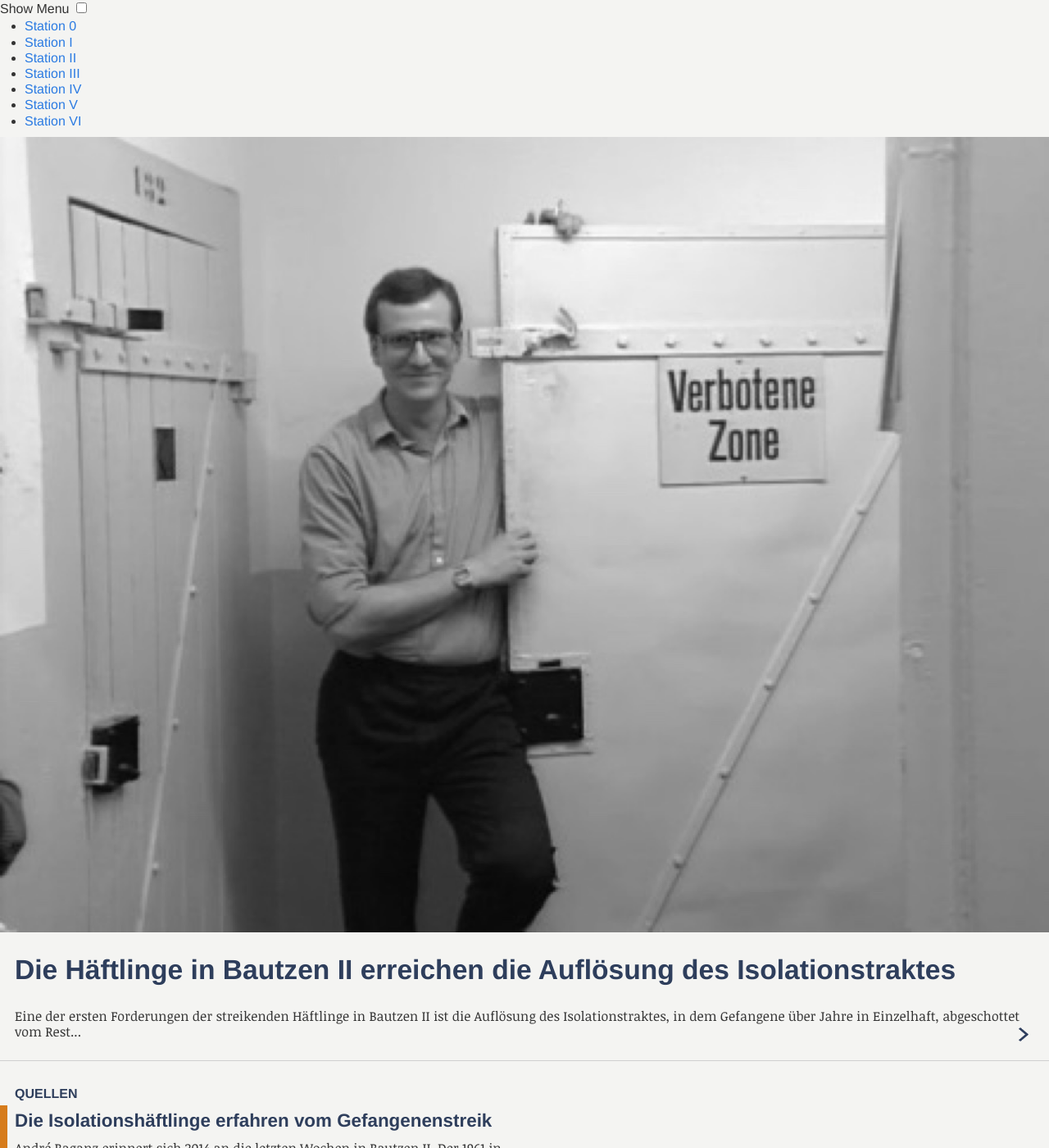
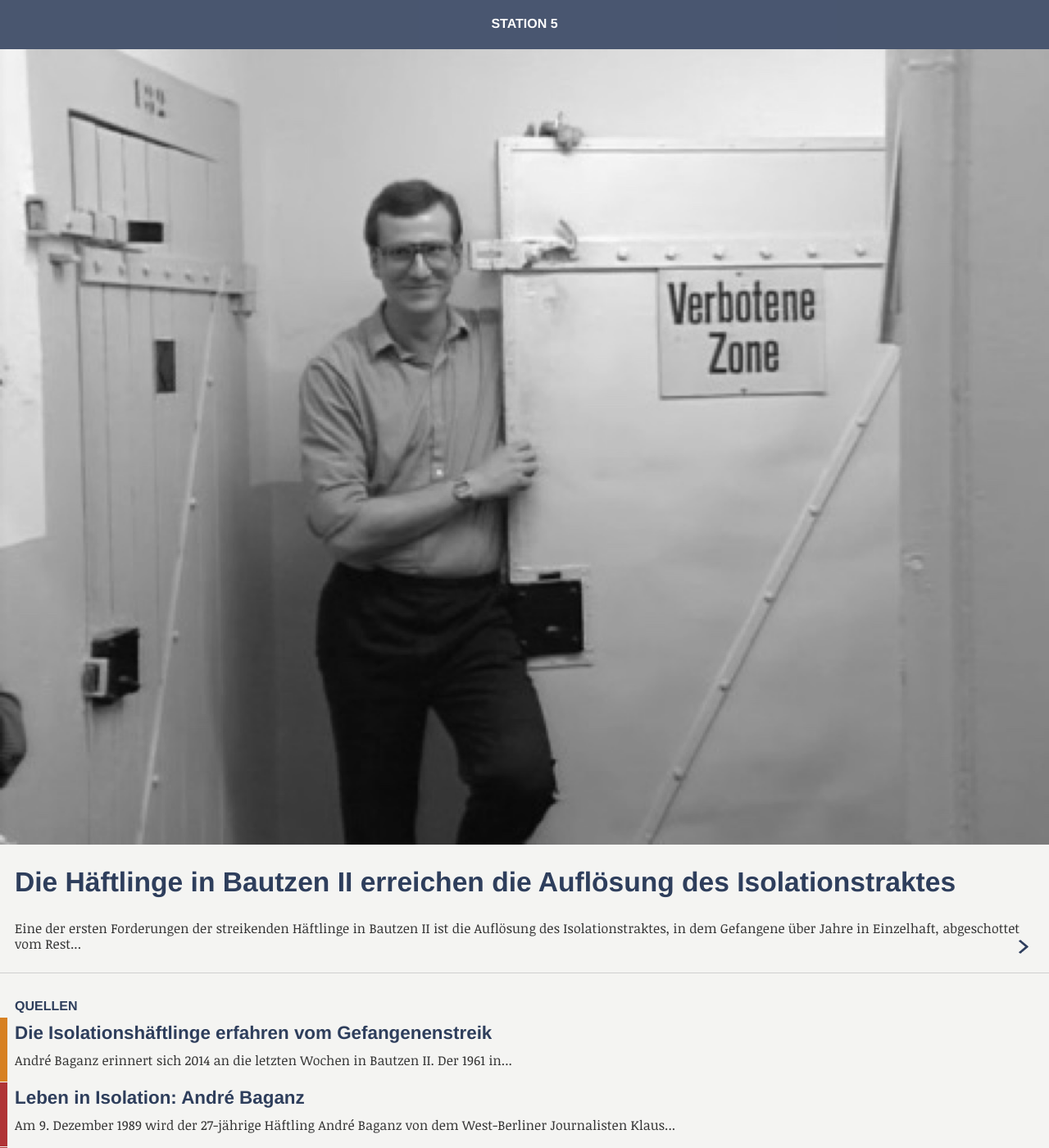
Before and after one commit to nandorocker/bautzen-tour, a Jekyll site: the page built from station-5/index.html, in a window 1280 px wide and 1400 px high. Shown: the whole window at 82% size. Built offline with Jekyll 4.4.1, drawn with Linux system fonts in a browser that asks for light colours; nearby versions of some CDN libraries.

Commit message:
Title bar and nav bars working
No glory, but it works. Still could be a bit more modular.

```diff
--- a/_includes/header-info.html
+++ b/_includes/header-info.html
@@ -3,7 +3,7 @@
 <![endif]-->
 
 <!-- Add your site or application content here -->
-<nav class="title-bar">
+<nav class="top-bar title-bar">
     <ul>
         <li class="title-bar-left"><a href="{{ site.baseurl }}/station-{{ page.station }}"><img src="/assets/icon-close.svg" alt="Schließen" class="nav-icon"></a>
         <li class="title-bar-right"><a href="{{ site.baseurl }}/index.html" class="title">Info</a></li>
--- a/_includes/header-source.html
+++ b/_includes/header-source.html
@@ -3,7 +3,7 @@
 <![endif]-->
 
 <!-- Add your site or application content here -->
-<nav class="title-bar">
+<nav class="top-bar title-bar">
     <ul>
         <li class="title-bar-left"><a href="{{ site.baseurl }}/station-{{ page.station }}/index.html"><img src="/assets/icon-back.svg" alt="Schließen" class="nav-icon"></a>
         <li class="title-bar-right"><a href="{{ site.baseurl }}/index.html" class="title">Quellen</a></li>
--- a/_includes/header.html
+++ /dev/null
@@ -1,19 +0,0 @@
-<!--[if lt IE 7]>
-    <p class="browsehappy">You are using an <strong>outdated</strong> browser. Please <a href="http://browsehappy.com/">upgrade your browser</a> to improve your experience.</p>
-<![endif]-->
-
-<!-- Add your site or application content here -->
-<nav class="menu">
-    <label for="show-menu" class="show-menu">Show Menu</label>
-    <input type="checkbox" id="show-menu" role="button">
-
-    <ul>
-        <li><a href="{{ site.baseurl }}/station-0">Station 0</a></li>
-        <li><a href="{{ site.baseurl }}/station-1">Station I</a></li>
-        <li><a href="{{ site.baseurl }}/station-2">Station II</a></li>
-        <li><a href="{{ site.baseurl }}/station-3">Station III</a></li>
-        <li><a href="{{ site.baseurl }}/station-4">Station IV</a></li>
-        <li><a href="{{ site.baseurl }}/station-5">Station V</a></li>
-        <li><a href="{{ site.baseurl }}/station-6">Station VI</a></li>
-    </ul>
-</nav>
--- /dev/null
+++ b/_includes/menu.html
@@ -0,0 +1,19 @@
+<!--[if lt IE 7]>
+    <p class="browsehappy">You are using an <strong>outdated</strong> browser. Please <a href="http://browsehappy.com/">upgrade your browser</a> to improve your experience.</p>
+<![endif]-->
+
+<!-- Add your site or application content here -->
+<nav class="top-bar menu">
+    <label for="show-menu" class="show-menu">Station {{ page.station }}</label>
+    <input type="checkbox" id="show-menu" role="button">
+
+    <ul id="menu">
+        <li><a href="{{ site.baseurl }}/station-0">Station 0</a></li>
+        <li><a href="{{ site.baseurl }}/station-1">Station 1</a></li>
+        <li><a href="{{ site.baseurl }}/station-2">Station 2</a></li>
+        <li><a href="{{ site.baseurl }}/station-3">Station 3</a></li>
+        <li><a href="{{ site.baseurl }}/station-4">Station 4</a></li>
+        <li><a href="{{ site.baseurl }}/station-5">Station 5</a></li>
+        <li><a href="{{ site.baseurl }}/station-6">Station 6</a></li>
+    </ul>
+</nav>
--- a/_layouts/default.html
+++ b/_layouts/default.html
@@ -5,7 +5,7 @@
 <!--[if gt IE 8]><!--> <html class="no-js"> <!--<![endif]-->
     {% include head.html %}
     <body class="station">
-        {% include header.html %}
+        {% include menu.html %}
         {% if page.image %}
         <img src="/assets/station-photos/{{ page.image }}.jpg" alt="{{ page.title }}" class="header-item">
         {% endif %}
--- a/_sass/_base.scss
+++ b/_sass/_base.scss
@@ -14,6 +14,7 @@
  * Basic styling
  */
 body {
+    padding-top: $spacing-unit*2;
     font-family: $base-font-family;
     font-size: $base-font-size;
     line-height: $base-line-height;
--- a/_sass/_layout.scss
+++ b/_sass/_layout.scss
@@ -5,13 +5,25 @@
 /*
  ** Title bars for content pages
  */
+// Top bar - any header
+.top-bar {
+	position: fixed;
+	z-index: 9999;
+	top: 0;
+	left: 0;
+	width: 100%;
+	height: $spacing-unit*2;
+	background-color: $media-info;
+	//padding-top: $spacing-unit/2;
+	//padding-bottom: $spacing-unit/2;
+	//padding-left: $spacing-unit*0.4;
+	//padding-right: $spacing-unit*0.4;
+	text-align: center;
+	font-weight: bold;
+	text-transform: uppercase;
+}
+
 .title-bar {
-	background-color: $media-info;
-	text-align: center;
-	padding-top: $spacing-unit/2;
-	padding-bottom: $spacing-unit/6;
-	padding-left: $spacing-unit*0.4;
-	padding-right: $spacing-unit*0.4;
 
 	ul {
 		margin-left: 0;
@@ -40,16 +52,16 @@
 	}
 
 	.title-bar-left, .title-bar-right {
-		width: 50%;
-		display: inline-block;
+		position: absolute;
+		top: $spacing-unit*.6;
 	}
 
 	.title-bar-left {
-		text-align: left;
+		left: $spacing-unit*.4;
 	}
 
 	.title-bar-right {
-		text-align: right;
+		right: $spacing-unit*.4;
 	}
 
 
--- /dev/null
+++ b/_sass/_menu.scss
@@ -0,0 +1,101 @@
+.menu {
+
+	/*Strip the ul of padding and list styling*/
+	ul {
+		position: absolute;
+		top: $spacing-unit*2;
+		margin:0;
+		padding:0;
+		display: none;
+		list-style-type:none;
+
+	}
+
+	/*Create a horizontal list with spacing*/
+	li {
+		display:inline-block;
+		width: 100%;
+		float: left;
+		margin-right: 1px;
+
+		a {
+			display:block;
+			width: 100%;
+			height: 50px;
+			text-align: center;
+			line-height: 50px;
+			color: #fff;
+			background: #2f3036;
+			text-decoration: none;
+		}
+
+		/*Style for menu links*/
+		&:hover a {
+			background: #19c589;
+		}
+
+		/*Hover state for top level links*/
+		&:hover ul a {
+			background: #f3f3f3;
+			color: #2f3036;
+			height: 40px;
+			line-height: 40px;
+		}
+
+		/*Style for dropdown links*/
+		&:hover ul a {
+			background: #f3f3f3;
+			color: #2f3036;
+			height: 40px;
+			line-height: 40px;
+		}
+
+		/*Hover state for dropdown links*/
+		&:hover ul a:hover {
+			background: #19c589;
+			color: #fff;
+		}
+
+		/*Hide dropdown links until they are needed*/
+		ul {
+			display: none;
+
+			/*Make dropdown links vertical*/
+			li {
+				display: block;
+				float: none;
+
+				/*Prevent text wrapping*/
+				a {
+					width: auto;
+					min-width: 100px;
+					padding: 0 20px;
+				}
+			}
+		}
+
+		/*Display the dropdown on hover*/
+		ul & a:hover + .hidden, .hidden:hover {
+			display: block;
+		}
+	}
+
+	/*Style 'show menu' label button and hide it by default*/
+	.show-menu {
+		margin-top: $spacing-unit*.6;
+		text-decoration: none;
+		color: #fff;
+		text-align: center;
+		display: block;
+	}
+
+	/*Hide checkbox*/
+	input[type=checkbox]{
+	    display: none;
+	}
+
+	/*Show menu when invisible checkbox is checked*/
+	input[type=checkbox]:checked ~ #menu{
+	    display: block;
+	}
+}
--- a/css/main.scss
+++ b/css/main.scss
@@ -17,11 +17,12 @@
 $header-color:     #2e3e5c;
 $brand-color:      #2a7ae2;
 $footer-color:     #333333;
-$media-info:       #42506b;
-$media-text:       #D67C1B;
-$media-video:      #ad2c2f;
-$media-audio:      #3f7cb5;
-$media-picture:    #208149;
+$menu-alpha:       .96;
+$media-info:       rgba(66,80,107,$menu-alpha);
+$media-text:       rgba(214,124,27,$menu-alpha);
+$media-video:      rgba(173,44,47,$menu-alpha);
+$media-audio:      rgba(63,124,181,$menu-alpha);
+$media-picture:    rgba(32,129,73,$menu-alpha);
 
 $grey-color:       #828282;
 $grey-color-light: lighten($grey-color, 30%);
@@ -54,5 +55,6 @@
 @import
 		"type",
         "base",
-        "layout"
+        "layout",
+        "menu"
 ;
--- /dev/null
+++ b/test-nav.html
@@ -0,0 +1,4 @@
+---
+layout: tests
+---
+{% include menu.html %}
```
Also changed, not shown: _layouts/tests.html (added, +22 -0 lines).
